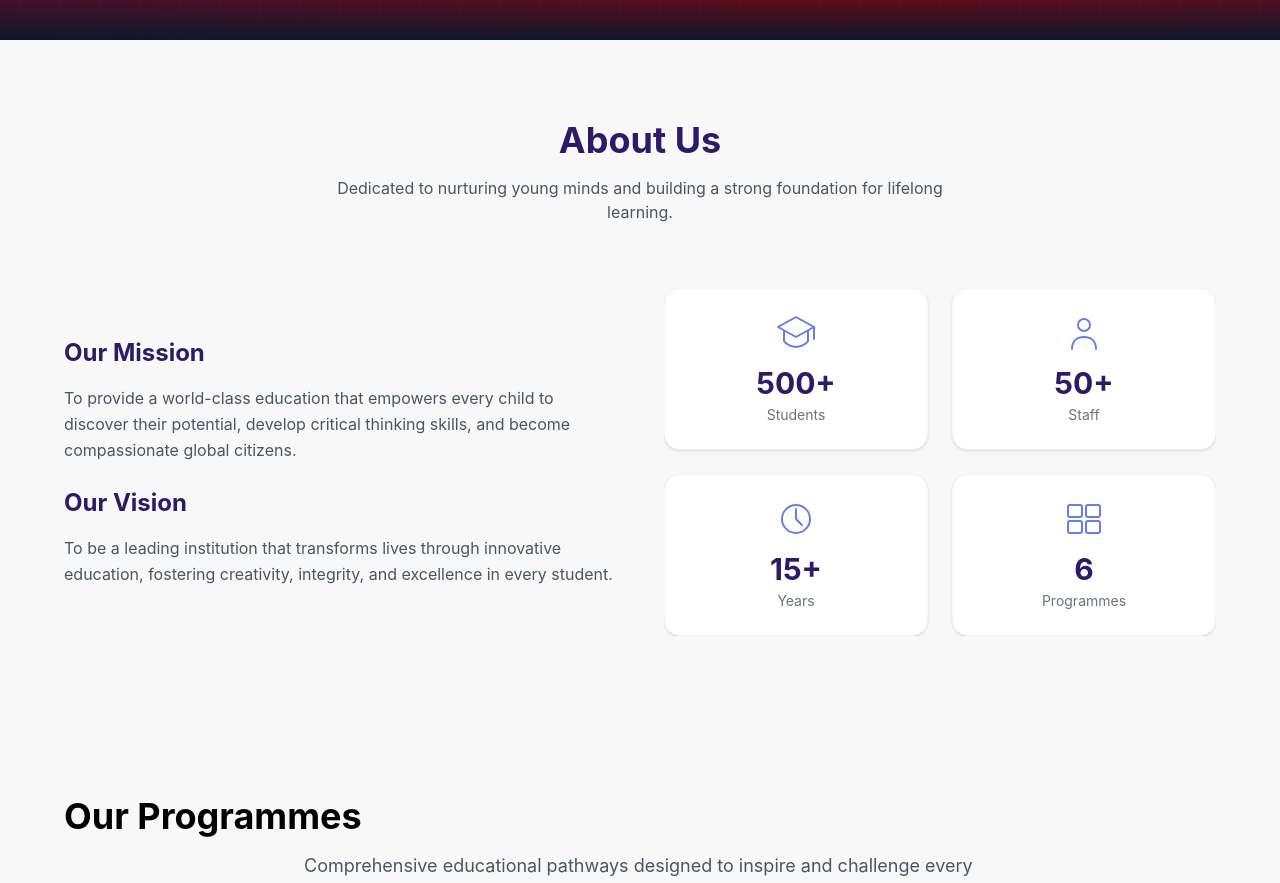
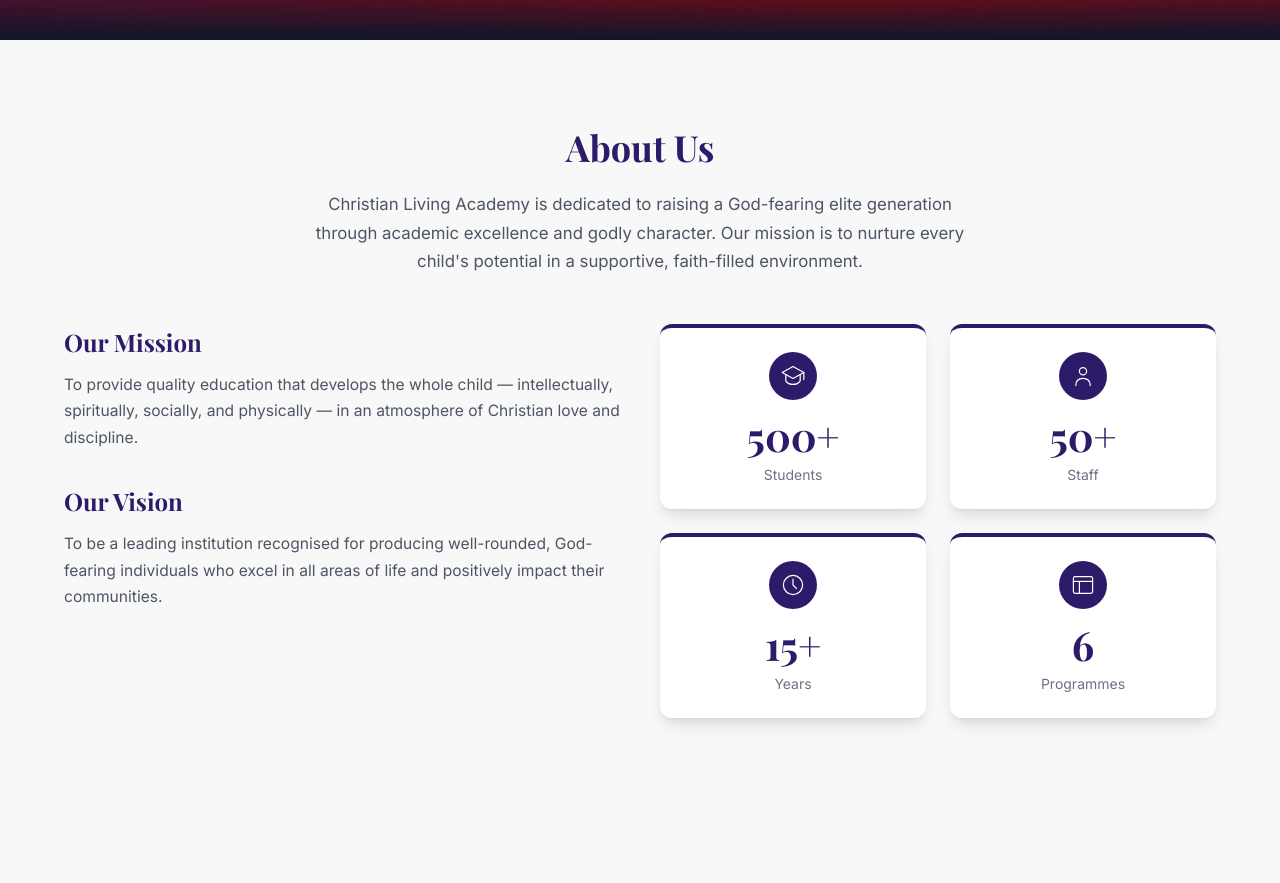
Before and after one commit to Jakegak/cla-website, a React (Vite) app: page / in a window 1280 px wide. Shown: the part 840-1723 px from the top of the page. Built offline with nearby package versions, Linux system fonts and the light colour scheme.

Commit message:
fix(about): apply CLA brand colours and count-up animation to stat cards

```diff
--- a/src/components/AboutUs.jsx
+++ b/src/components/AboutUs.jsx
@@ -1,13 +1,60 @@
-import { motion } from "framer-motion";
+import { motion, useMotionValue, useTransform, animate, useInView } from "framer-motion";
+import { useRef, useEffect } from "react";
+
+function CountUp({ target, suffix }) {
+  const ref = useRef(null);
+  const isInView = useInView(ref, { once: true, amount: 0.5 });
+  const motionValue = useMotionValue(0);
+  const rounded = useTransform(motionValue, (latest) => Math.round(latest));
+  const displayRef = useRef(null);
+
+  useEffect(() => {
+    if (isInView) {
+      const controls = animate(motionValue, target, {
+        duration: 2,
+        ease: "easeOut",
+      });
+      return () => controls.stop();
+    }
+  }, [isInView, motionValue, target]);
+
+  useEffect(() => {
+    const unsubscribe = rounded.on("change", (latest) => {
+      if (displayRef.current) {
+        displayRef.current.textContent = `${latest}${suffix}`;
+      }
+    });
+    return () => unsubscribe();
+  }, [rounded, suffix]);
+
+  return (
+    <span
+      ref={(node) => {
+        ref.current = node;
+        displayRef.current = node;
+      }}
+      style={{
+        fontSize: "2.5rem",
+        fontWeight: 700,
+        color: "#2D1B69",
+        fontFamily: "'Playfair Display', serif",
+        lineHeight: 1.2,
+      }}
+    >
+      {`0${suffix}`}
+    </span>
+  );
+}
 
 const stats = [
   {
     label: "Students",
-    value: "500+",
+    value: 500,
+    suffix: "+",
     icon: (
       <svg
-        width="40"
-        height="40"
+        width="24"
+        height="24"
         viewBox="0 0 40 40"
         fill="none"
         xmlns="http://www.w3.org/2000/svg"
@@ -40,11 +87,12 @@ const stats = [
   },
   {
     label: "Staff",
-    value: "50+",
+    value: 50,
+    suffix: "+",
     icon: (
       <svg
-        width="40"
-        height="40"
+        width="24"
+        height="24"
         viewBox="0 0 40 40"
         fill="none"
         xmlns="http://www.w3.org/2000/svg"
@@ -63,17 +111,18 @@ const stats = [
   },
   {
     label: "Years",
-    value: "15+",
+    value: 15,
+    suffix: "+",
     icon: (
       <svg
-        width="40"
-        height="40"
+        width="24"
+        height="24"
         viewBox="0 0 40 40"
         fill="none"
         xmlns="http://www.w3.org/2000/svg"
         aria-hidden="true"
       >
-        <circle cx="20" cy="20" r="14" stroke="currentColor" strokeWidth="2" fill="none" />
+        <circle cx="20" cy="20" r="16" stroke="currentColor" strokeWidth="2" fill="none" />
         <path
           d="M20 10V20L26 26"
           stroke="currentColor"
@@ -87,20 +136,29 @@ const stats = [
   },
   {
     label: "Programmes",
-    value: "6",
+    value: 6,
+    suffix: "",
     icon: (
       <svg
-        width="40"
-        height="40"
+        width="24"
+        height="24"
         viewBox="0 0 40 40"
         fill="none"
         xmlns="http://www.w3.org/2000/svg"
         aria-hidden="true"
       >
-        <rect x="4" y="6" width="14" height="12" rx="2" stroke="currentColor" strokeWidth="2" fill="none" />
-        <rect x="22" y="6" width="14" height="12" rx="2" stroke="currentColor" strokeWidth="2" fill="none" />
-        <rect x="4" y="22" width="14" height="12" rx="2" stroke="currentColor" strokeWidth="2" fill="none" />
-        <rect x="22" y="22" width="14" height="12" rx="2" stroke="currentColor" strokeWidth="2" fill="none" />
+        <rect
+          x="4"
+          y="6"
+          width="32"
+          height="28"
+          rx="3"
+          stroke="currentColor"
+          strokeWidth="2"
+          fill="none"
+        />
+        <path d="M4 14H36" stroke="currentColor" strokeWidth="2" />
+        <path d="M14 14V34" stroke="currentColor" strokeWidth="2" />
       </svg>
     ),
   },
@@ -112,7 +170,6 @@ const containerVariants = {
     opacity: 1,
     transition: {
       staggerChildren: 0.15,
-      delayChildren: 0.2,
     },
   },
 };
@@ -122,103 +179,163 @@ const childVariants = {
   visible: {
     opacity: 1,
     y: 0,
-    transition: { duration: 0.6, ease: "easeOut" },
+    transition: { duration: 0.5, ease: "easeOut" },
   },
+};
+
+const iconCircleStyle = {
+  width: "48px",
+  height: "48px",
+  borderRadius: "50%",
+  backgroundColor: "#2D1B69",
+  color: "white",
+  display: "flex",
+  alignItems: "center",
+  justifyContent: "center",
+  margin: "0 auto 0.75rem auto",
+};
+
+const cardStyle = {
+  backgroundColor: "#ffffff",
+  borderTop: "4px solid #2D1B69",
+  boxShadow: "0 10px 15px -3px rgba(0, 0, 0, 0.1), 0 4px 6px -4px rgba(0, 0, 0, 0.1)",
+  borderRadius: "12px",
+  padding: "1.5rem",
+  textAlign: "center",
+  width: "100%",
+};
+
+const labelStyle = {
+  fontFamily: "'Inter', sans-serif",
+  color: "#6B7280",
+  fontSize: "0.875rem",
+  marginTop: "0.25rem",
 };
 
 export default function AboutUs() {
   return (
     <section
       id="about"
+      style={{ backgroundColor: "#F8F8F8" }}
       className="py-20 px-4"
-      style={{ backgroundColor: "#F8F8F8" }}
     >
       <div className="max-w-6xl mx-auto">
-        {/* Section Header */}
         <motion.div
-          className="text-center mb-16"
-          initial={{ opacity: 0, y: 20 }}
-          whileInView={{ opacity: 1, y: 0 }}
-          viewport={{ once: true }}
-          transition={{ duration: 0.6 }}
+          initial="hidden"
+          whileInView="visible"
+          viewport={{ once: true, amount: 0.2 }}
+          variants={containerVariants}
         >
-          <h2
-            className="text-4xl font-bold mb-4"
-            style={{ color: "#2D1B69" }}
+          <motion.h2
+            variants={childVariants}
+            className="text-center mb-4"
+            style={{
+              fontFamily: "'Playfair Display', serif",
+              fontWeight: 700,
+              fontSize: "2.25rem",
+              color: "#2D1B69",
+            }}
           >
             About Us
-          </h2>
-          <p className="text-gray-600 max-w-2xl mx-auto">
-            Dedicated to nurturing young minds and building a strong foundation
-            for lifelong learning.
-          </p>
-        </motion.div>
+          </motion.h2>
 
-        {/* Mission & Stats Grid */}
-        <div className="grid md:grid-cols-2 gap-12 items-center">
+          <motion.p
+            variants={childVariants}
+            className="text-center max-w-2xl mx-auto mb-12"
+            style={{
+              fontFamily: "'Inter', sans-serif",
+              color: "#4B5563",
+              fontSize: "1.05rem",
+              lineHeight: 1.7,
+            }}
+          >
+            Christian Living Academy is dedicated to raising a God-fearing elite
+            generation through academic excellence and godly character. Our
+            mission is to nurture every child's potential in a supportive,
+            faith-filled environment.
+          </motion.p>
+
+          <div className="grid md:grid-cols-2 gap-10 items-start">
             {/* Mission & Vision */}
-          <motion.div
-            initial={{ opacity: 0, x: -30 }}
-            whileInView={{ opacity: 1, x: 0 }}
-            viewport={{ once: true }}
-            transition={{ duration: 0.6 }}
-          >
+            <motion.div variants={childVariants}>
+              <div className="mb-8">
                 <h3
-              className="text-2xl font-bold mb-4"
-              style={{ color: "#2D1B69" }}
+                  className="mb-3"
+                  style={{
+                    fontFamily: "'Playfair Display', serif",
+                    fontWeight: 700,
+                    fontSize: "1.5rem",
+                    color: "#2D1B69",
+                  }}
                 >
                   Our Mission
                 </h3>
-            <p className="text-gray-600 mb-6 leading-relaxed">
-              To provide a world-class education that empowers every child to
-              discover their potential, develop critical thinking skills, and
-              become compassionate global citizens.
+                <p
+                  style={{
+                    fontFamily: "'Inter', sans-serif",
+                    color: "#4B5563",
+                    fontSize: "0.975rem",
+                    lineHeight: 1.7,
+                  }}
+                >
+                  To provide quality education that develops the whole child —
+                  intellectually, spiritually, socially, and physically — in an
+                  atmosphere of Christian love and discipline.
                 </p>
+              </div>
+              <div>
                 <h3
-              className="text-2xl font-bold mb-4"
-              style={{ color: "#2D1B69" }}
+                  className="mb-3"
+                  style={{
+                    fontFamily: "'Playfair Display', serif",
+                    fontWeight: 700,
+                    fontSize: "1.5rem",
+                    color: "#2D1B69",
+                  }}
                 >
                   Our Vision
                 </h3>
-            <p className="text-gray-600 leading-relaxed">
-              To be a leading institution that transforms lives through
-              innovative education, fostering creativity, integrity, and
-              excellence in every student.
+                <p
+                  style={{
+                    fontFamily: "'Inter', sans-serif",
+                    color: "#4B5563",
+                    fontSize: "0.975rem",
+                    lineHeight: 1.7,
+                  }}
+                >
+                  To be a leading institution recognised for producing
+                  well-rounded, God-fearing individuals who excel in all areas of
+                  life and positively impact their communities.
                 </p>
+              </div>
             </motion.div>
 
-          {/* Stats Cards */}
+            {/* Stats Grid */}
             <motion.div
-            className="grid grid-cols-2 gap-6 overflow-hidden"
               variants={containerVariants}
-            initial="hidden"
-            whileInView="visible"
-            viewport={{ once: true }}
+              className="grid grid-cols-1 sm:grid-cols-2 gap-6"
             >
               {stats.map((stat) => (
                 <motion.div
                   key={stat.label}
-                className="bg-white rounded-2xl p-6 shadow-sm border border-gray-100 text-center w-full"
                   variants={childVariants}
-                whileHover={{ y: -4, shadow: "lg" }}
+                  whileHover={{
+                    y: -4,
+                    boxShadow:
+                      "0 20px 25px -5px rgba(0, 0, 0, 0.1), 0 8px 10px -6px rgba(0, 0, 0, 0.1)",
+                  }}
+                  style={cardStyle}
                 >
-                <div
-                  className="flex justify-center mb-3"
-                  style={{ color: "#667eea" }}
-                >
-                  {stat.icon}
+                  <div style={iconCircleStyle}>{stat.icon}</div>
+                  <div style={{ marginBottom: "0.25rem" }}>
+                    <CountUp target={stat.value} suffix={stat.suffix} />
                   </div>
-                <div
-                  className="text-3xl font-bold mb-1"
-                  style={{ color: "#2D1B69" }}
-                >
-                  {stat.value}
-                </div>
-                <div className="text-sm text-gray-500">{stat.label}</div>
+                  <p style={labelStyle}>{stat.label}</p>
                 </motion.div>
               ))}
             </motion.div>
           </div>
+        </motion.div>
       </div>
     </section>
   );
```
Also changed, not shown: 2 other files (tests, documents, lock files or other folders). Lines whose indentation alone changed are shown as unchanged.
